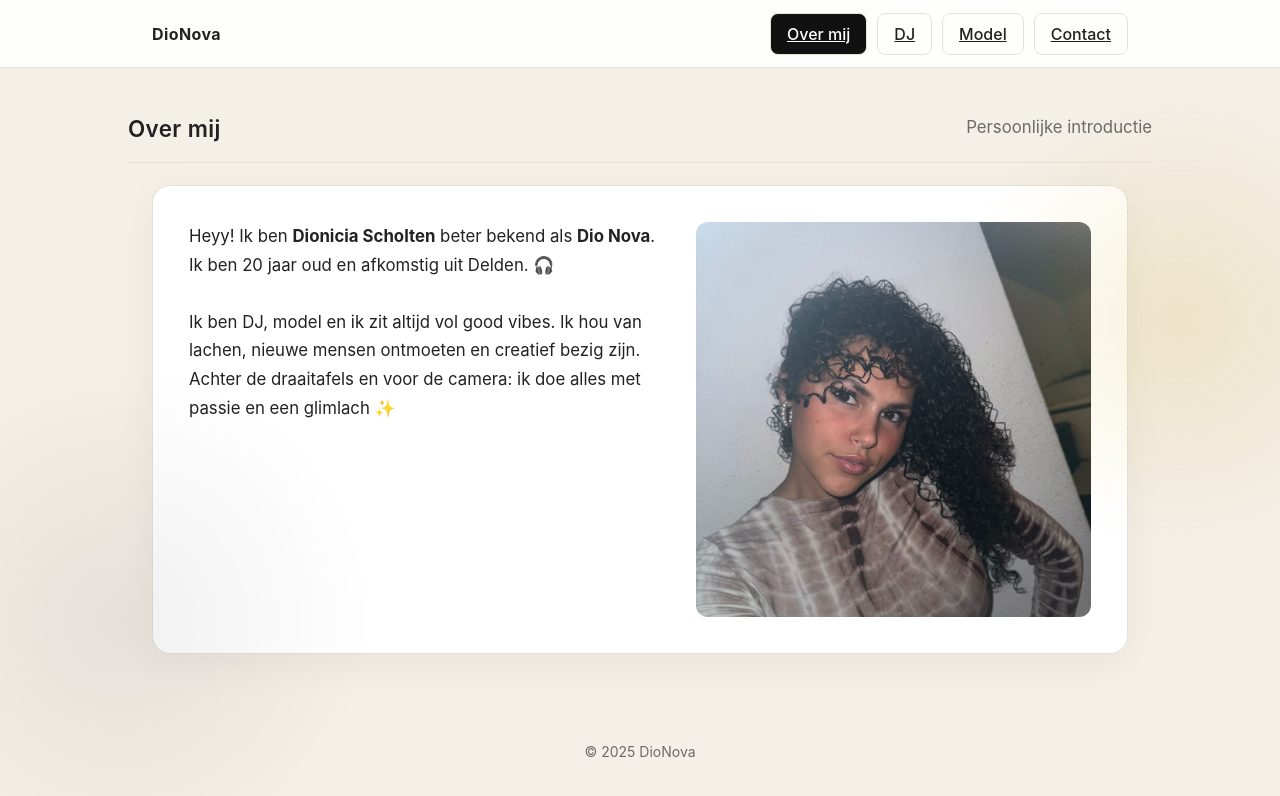
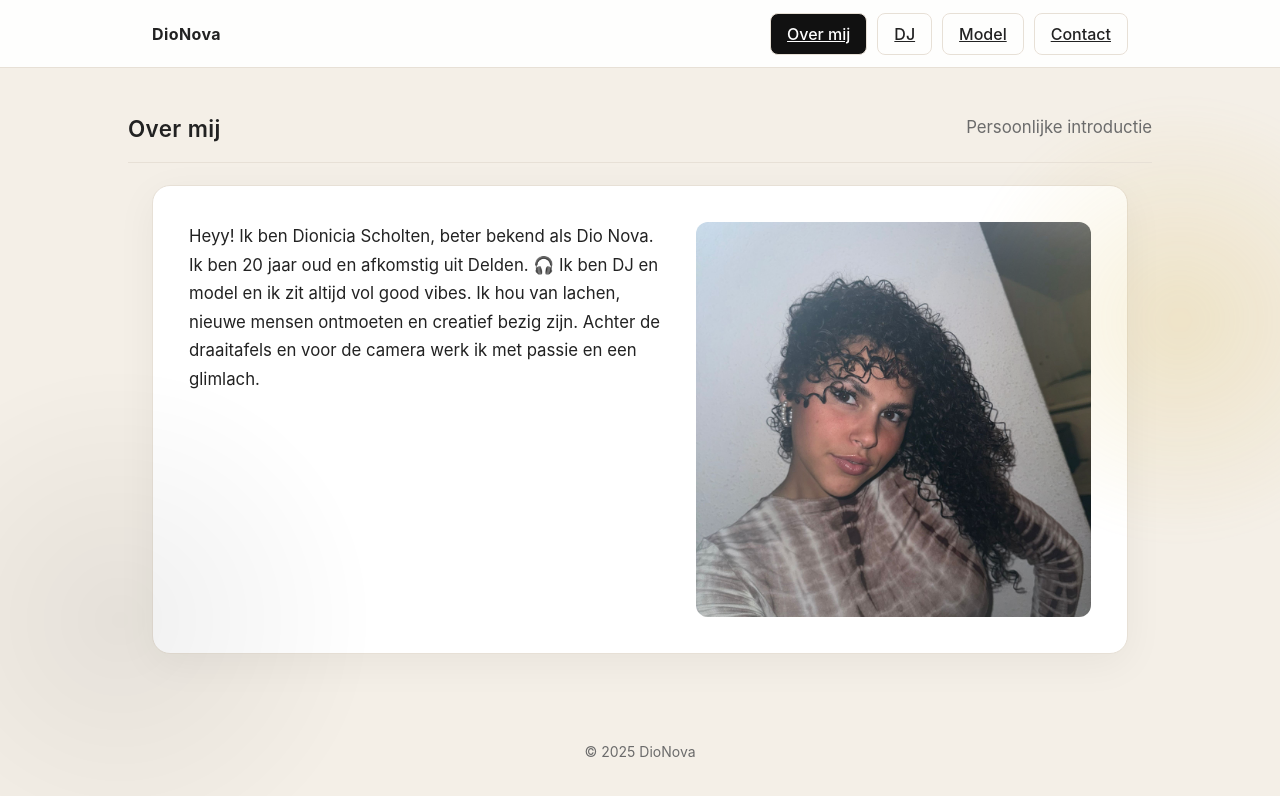
Before and after one commit to BeMoService/DioNova, a React (Vite) app: page / in a window 1280 px wide. Shown: the top 796 px of the page. Built offline with nearby package versions, Linux system fonts and the light colour scheme.

Commit message:
content: remove dashes and bold; normalize copy (About/DJ/Model/Contact)

```diff
--- a/src/pages/About.jsx
+++ b/src/pages/About.jsx
@@ -3,11 +3,11 @@ export default function About() {
     <section className="grid grid-2">
       <div>
         <p style={{ lineHeight: 1.7 }}>
-          Heyy! Ik ben <strong>Dionicia Scholten</strong> beter bekend als <strong>Dio Nova</strong>.
-          Ik ben 20 jaar oud en afkomstig uit Delden. 🎧 <br /><br />
-          Ik ben DJ, model en ik zit altijd vol good vibes.
+          Heyy! Ik ben Dionicia Scholten, beter bekend als Dio Nova.
+          Ik ben 20 jaar oud en afkomstig uit Delden. 🎧
+          Ik ben DJ en model en ik zit altijd vol good vibes.
           Ik hou van lachen, nieuwe mensen ontmoeten en creatief bezig zijn.
-          Achter de draaitafels en voor de camera: ik doe alles met passie en een glimlach ✨
+          Achter de draaitafels en voor de camera werk ik met passie en een glimlach.
         </p>
       </div>
       <div>
--- a/src/pages/Contact.jsx
+++ b/src/pages/Contact.jsx
@@ -19,8 +19,7 @@ export default function Contact() {
       <div>
         <h1>Boekingen & Contact</h1>
         <p style={{ lineHeight: 1.6 }}>
-          Wil je <strong>Dio Nova</strong> boeken of samenwerken voor een shoot of event?
-          Neem direct contact op. Ik reageer altijd zo snel mogelijk.
+          Wil je Dio Nova boeken of samenwerken voor een shoot of event? Neem direct contact op. Ik reageer zo snel mogelijk.
         </p>
 
         <div style={{ display: "grid", gap: 10, marginTop: 14 }}>
@@ -42,7 +41,7 @@ export default function Contact() {
         </div>
 
         <p className="subtle" style={{ marginTop: 18, fontSize: 14 }}>
-          Vermeld bij boekingen: datum, locatie, type event/shoot, verwachte duur en eventuele voorkeuren.
+          Vermeld bij boekingen: datum, locatie, type event of shoot, verwachte duur en voorkeuren.
         </p>
       </div>
     </section>
--- a/src/pages/DJ.jsx
+++ b/src/pages/DJ.jsx
@@ -4,13 +4,13 @@ export default function DJ() {
       <div>
         <p style={{ lineHeight: 1.7 }}>
           Ik draai sets vol energie, verrassingen en sfeer.
-          Met een mix van <strong>house</strong>, <strong>techno</strong> en <strong>urban</strong> weet ik elke zaal in beweging te krijgen.
-          Of het nu een club, festival, café of privéfeest is —
-          ik voel de vibe aan en bouw die met volle energie op tot het dak eraf gaat. 🔊 <br /><br />
-          Onvoorspelbaar, energiek en altijd in contact met het publiek —
-          mijn sets zijn een beleving op zich.
-          Ik draai niet zomaar tracks, ik creëer momenten die mensen niet vergeten.
+          Met een mix van house, techno en urban weet ik elke zaal in beweging te krijgen.
+          Of het nu een club, festival, café of privéfeest is, ik voel de vibe aan
+          en bouw die met volle energie op tot het dak eraf gaat. 🔊
+          Ik ben altijd in contact met het publiek en maak van elke set een beleving.
+          Ik draai niet zomaar tracks, ik creëer momenten die mensen onthouden.
         </p>
+
         <a href="#/contact" className="btn" style={{ marginTop: 20 }}>
           Boek DJ Dio Nova
         </a>
--- a/src/pages/Model.jsx
+++ b/src/pages/Model.jsx
@@ -3,12 +3,12 @@ export default function Model() {
     <section className="grid grid-2">
       <div>
         <p style={{ lineHeight: 1.7 }}>
-          Shoots met karakter en beweging — van <strong>beauty/fashion</strong> en
-          <strong> lifestyle</strong> tot <strong>editorial</strong>. Daarnaast inzetbaar voor
-          <strong> video</strong>: <strong>videoclips</strong>, <strong>brand content</strong>, korte reels en
-          behind-the-scenes. Samen met merken, artiesten en creators zet ik een verhaal neer met energie en sfeer. <br /><br />
-          Focus: krachtige poses, clean styling en een relaxed set-ritme — zodat we beelden maken die blijven hangen.
+          Ik werk aan shoots met karakter en beweging, van beauty en fashion tot lifestyle en editorial.
+          Daarnaast ben ik inzetbaar voor video zoals videoclips, brand content, korte reels en behind the scenes.
+          Ik werk graag samen met merken, artiesten en creators die een verhaal willen neerzetten met energie en sfeer.
+          De focus ligt op sterke poses, clean styling en een relaxed ritme op set zodat we beelden maken die blijven hangen.
         </p>
+
         <a href="#/contact" className="btn" style={{ marginTop: 20 }}>
           Boek voor shoot of clip
         </a>
```
